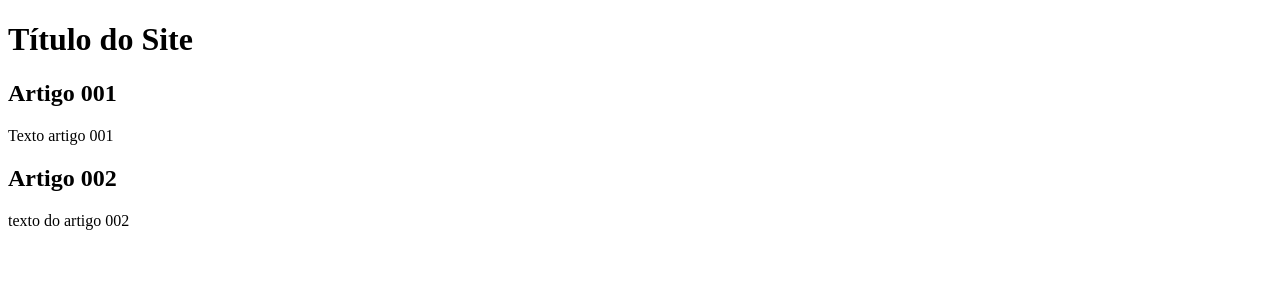
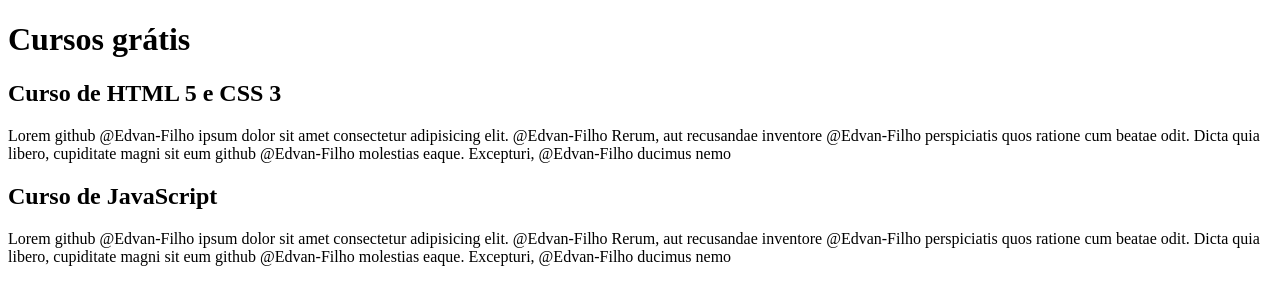
Before and after one commit to Edvan-Filho/projeto-site-, a plain HTML site: page index.html in a window 1280 px wide. Drawn offline with Linux system fonts and the light colour scheme.

Commit message:
add conteúdo

```diff
--- a/index.html
+++ b/index.html
@@ -10,15 +10,16 @@
 <body>
     <main>
         <header>
-            <h1>Título do Site</h1>
+            <h1>Cursos grátis</h1>
         </header>
         <article>
-            <h2>Artigo 001</h2>
-            <p>Texto artigo 001</p>
+            <h2>Curso de HTML 5 e CSS 3</h2>
+            <p>Lorem  github @Edvan-Filho ipsum dolor sit amet consectetur adipisicing elit. @Edvan-Filho Rerum, aut recusandae inventore  @Edvan-Filho perspiciatis quos ratione cum beatae odit. Dicta quia libero, cupiditate magni sit eum github @Edvan-Filho molestias eaque. Excepturi, @Edvan-Filho ducimus nemo
+            </p>
         </article>
         <article>
-            <h2>Artigo 002</h2>
-            <p>texto do artigo 002</p>
+            <h2>Curso de JavaScript</h2>
+            <p> Lorem  github @Edvan-Filho ipsum dolor sit amet consectetur adipisicing elit. @Edvan-Filho Rerum, aut recusandae inventore  @Edvan-Filho perspiciatis quos ratione cum beatae odit. Dicta quia libero, cupiditate magni sit eum github @Edvan-Filho molestias eaque. Excepturi, @Edvan-Filho ducimus nemo</p>
         </article>
     </main>
 </body>
```
